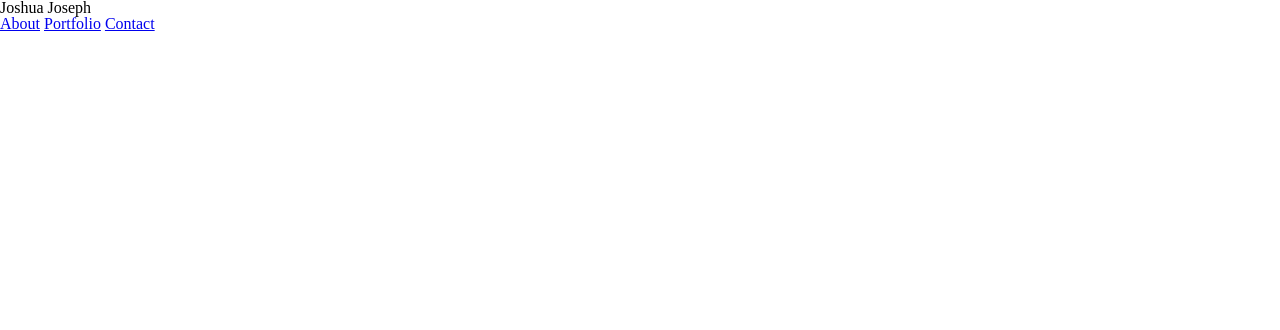
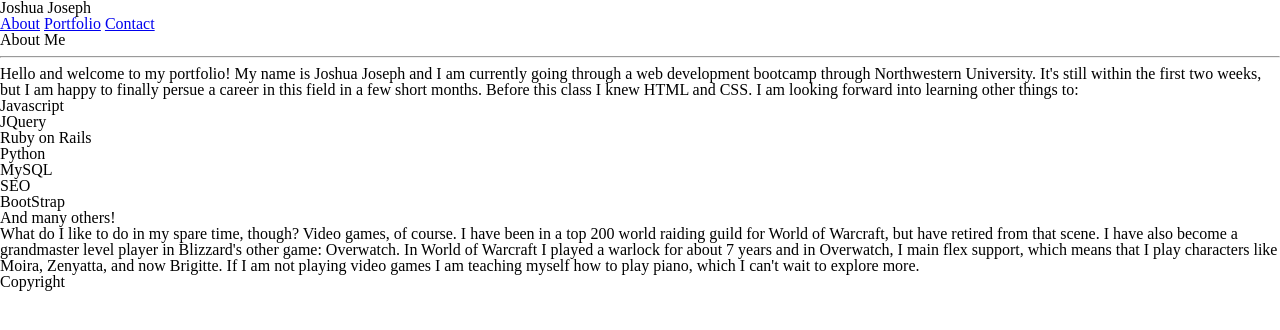
Before and after one commit to Chaelor/Basic-Portfolio, a plain HTML site: page index.html in a window 1280 px wide. Drawn offline with Linux system fonts and the light colour scheme; files that its build step writes are made by us from their sources.

Commit message:
May 28th first push

```diff
--- a/index.html
+++ b/index.html
@@ -18,8 +18,30 @@
                 <a href="contact.html">Contact</a>
             </section>
 
+            <section class="mainPageContent">
+                <h2>
+                    About Me
+                </h2>
+                <hr>
+                <p> Hello and welcome to my portfolio! My name is Joshua Joseph and I am currently going through a web development bootcamp through Northwestern University. It's still within the first two weeks, but I am happy to finally persue a career in this field in a few short months. Before this class I knew HTML and CSS. I am looking forward into learning other things to:
+                    <ul>
+                        <li>Javascript</li>
+                        <li>JQuery</li>
+                        <li>Ruby on Rails</li>
+                        <li>Python</li>
+                        <li>MySQL</li>
+                        <li>SEO</li>
+                        <li>BootStrap</li>
+                        <li>And many others!</li>
+                    </ul>
+                </p>
 
+                <p>What do I like to do in my spare time, though? Video games, of course. I have been in a top 200 world raiding guild for World of Warcraft, but have retired from that scene. I have also become a grandmaster level player in Blizzard's other game: Overwatch. In World of Warcraft I played a warlock for about 7 years and in Overwatch, I main flex support, which means that I play characters like Moira, Zenyatta, and now Brigitte. If I am not playing video games I am teaching myself how to play piano, which I can't wait to explore more.</p>
+            </section>
 
+            <section class="footer">
+                Copyright
+            </section>
         </div>
     </body>
 </html>
```
Also changed, not shown: contact.html (+20 -0 lines), portfolio.html (+7 -0 lines).
